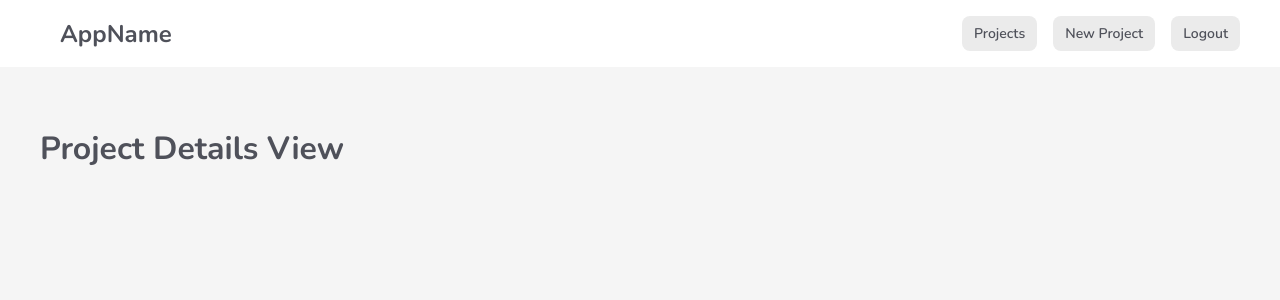
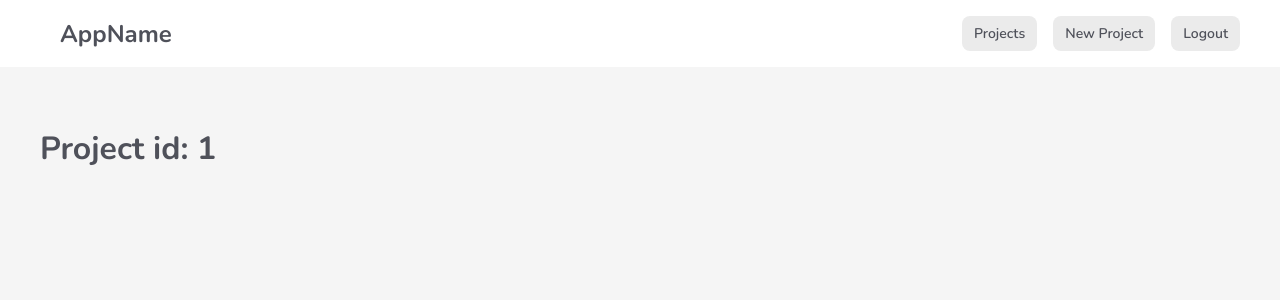
Before and after one commit to Adamskoullos/vue-project-manager-template, a Vue app: page /projects/1 in a window 1280 px wide. Shown: the top 300 px of the page. Built offline with nearby package versions, Linux system fonts and the light colour scheme; no server answers; sample sign-in values are in the browser's storage.

Commit message:
ProjectDetails - accepting project id props

```diff
--- a/src/components/ProjectsList.vue
+++ b/src/components/ProjectsList.vue
@@ -12,7 +12,7 @@
             <div class="tasks">
                 <p>Tasks: {{ project.tasks.length }}</p>
             </div>
-        </div>
+          </div>
         </router-link>
     </div>
 </template>
--- a/src/router/index.js
+++ b/src/router/index.js
@@ -49,7 +49,8 @@ const routes = [
     path: '/projects/:id',
     name: 'ProjectDetails',
     component: ProjectDetails,
-    beforeEnter: requireAuth
+    beforeEnter: requireAuth,
+    props: true
   }
 ]
 
--- a/src/views/projects/ProjectDetails.vue
+++ b/src/views/projects/ProjectDetails.vue
@@ -1,9 +1,12 @@
 <template>
-  <h1>Project Details View</h1>
+  <h1>Project id: {{ id }}</h1>
 </template>
 
 <script>
+
+
 export default {
+    props: ['id']
 
 }
 </script>
```
